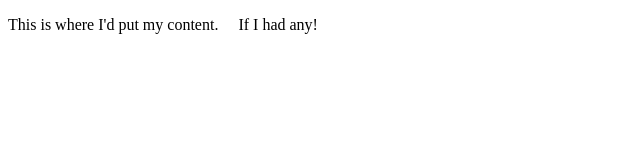
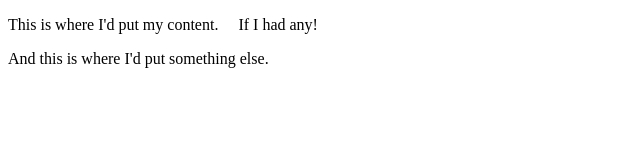
Before and after one commit to saulthompson/Automated_CI-CD_pipeline_with_GitHub_Actions_Terraform_AWS, a plain HTML site: page web/index.html in a window 1280 px wide. Shown: the whole page, without its empty margins (0-640 px from the left). Drawn offline with Linux system fonts and the light colour scheme.

Commit message:
Update index.html

```diff
--- a/web/index.html
+++ b/web/index.html
@@ -5,5 +5,6 @@
   </head>
   <body>
     <p>This is where I'd put my content.&nbsp;&nbsp;&nbsp;&nbsp;&nbsp;If I had any!</p>
+    <p>And this is where I'd put something else.</p>
   </body>
 </html>
```
